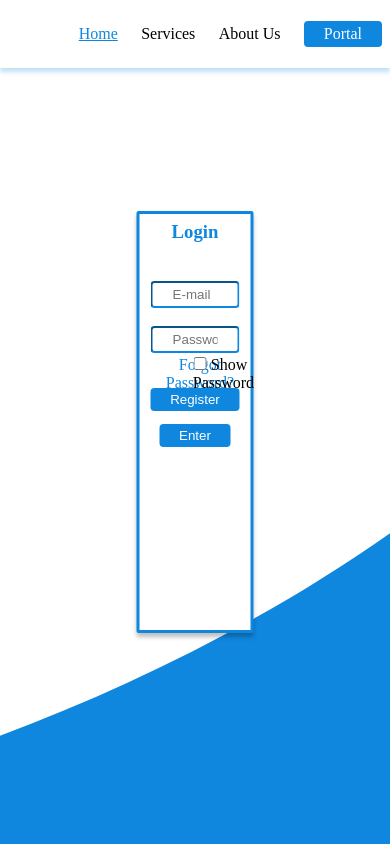
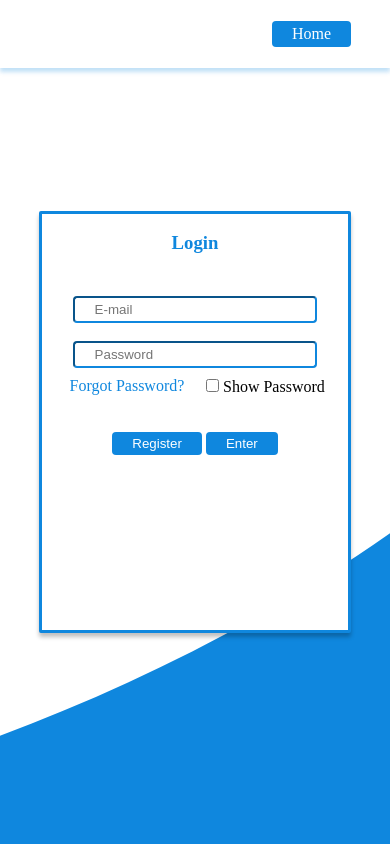
Before and after one commit to RebornBeat/RelayTax, a Django app: page /login/ in a window 390 px wide. Run offline with Django 3.2, Linux system fonts and the light colour scheme.

Commit message:
Login Mobile Friendly

```diff
--- a/userLR/static/userLR/login_style.css
+++ b/userLR/static/userLR/login_style.css
@@ -7,30 +7,34 @@
 body {
 	width: 100vw;
 	height: 100vh;
-	position: absolute;
+}
+
+#bg_container {
+	position: fixed;
 	top: 0;
 	left: 0;
-	position: absolute;
+	width: 100vw;
+	height: 100vh;
 	background: url(login_v.svg) no-repeat;
 	background-size: cover;
-	background-position: center center;
-	background-attachment: fixed;
+	background-position: center;
+	z-index: 0;
 }
 
 
 #navbar {
-	top: 0;
 	position: relative;
 	width: 100%;
 	height: 8%;
 	display: flex;
 	align-items: center;
 	box-shadow: 0px 4px 4px rgba(15, 135, 222, 0.25);
+	z-index: 5;
 }
 
 #navbar_text {
 	position: absolute;
-	right: 20%;
+	right: 10%;
 	display: flex;
 	align-items: center;
 }
@@ -141,3 +145,48 @@ button {
 	padding: 4px 20px;
 	background-color: #0F87DE;
 }
+
+@media only screen and (max-width: 768px) and (min-device-width: 599px){
+
+	#login_container {
+		height: 50%;
+		width: 50%;
+	}
+
+}
+
+@media only screen and (max-width: 599px) and (min-device-width: 485px){
+
+	#login_container {
+		height: 50%;
+		width: 60%;
+	}
+
+}
+
+@media only screen and (max-width: 484px) and (min-device-width: 414px){
+
+	#login_container {
+		height: 50%;
+		width: 70%;
+	}
+
+}
+
+@media only screen and (max-width: 414px) and (min-device-width: 366px){
+
+	#login_container {
+		height: 50%;
+		width: 80%;
+	}
+
+}
+
+@media only screen and (max-width: 366px) and (min-device-width: 0px){
+
+	#login_container {
+		height: 50%;
+		width: 90%;
+	}
+
+}
--- a/userLR/templates/userLR/login.html
+++ b/userLR/templates/userLR/login.html
@@ -2,16 +2,15 @@
 <html>
 <head>
 {% load static %}
+<meta name="viewport" content="width=device-width, initial-scale=1">
 <link rel="stylesheet" href="{% static 'userLR/login_style.css'%}">
 <title>Relay Tax - Portal</title>
 </head>
 <body>
+	<div id="bg_container"></div>
 	<div id="navbar">
 		<div id="navbar_text">
-			<span id="active">Home</span>
-			<span>Services</span>
-			<span>About Us</span>
-			<a href="#">Portal</a>
+			<a href="/">Home</a>
 		</div>
 	</div>
 	<div id="alert_container">
```
